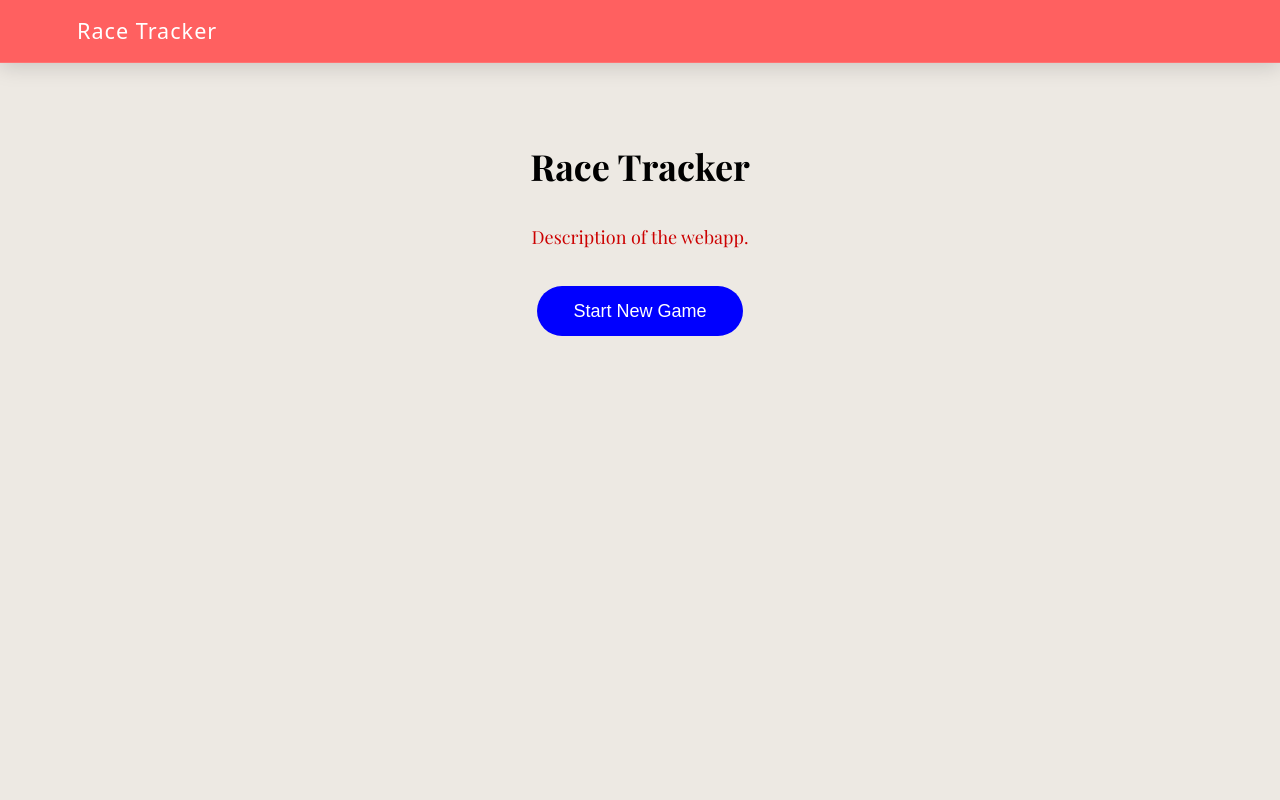
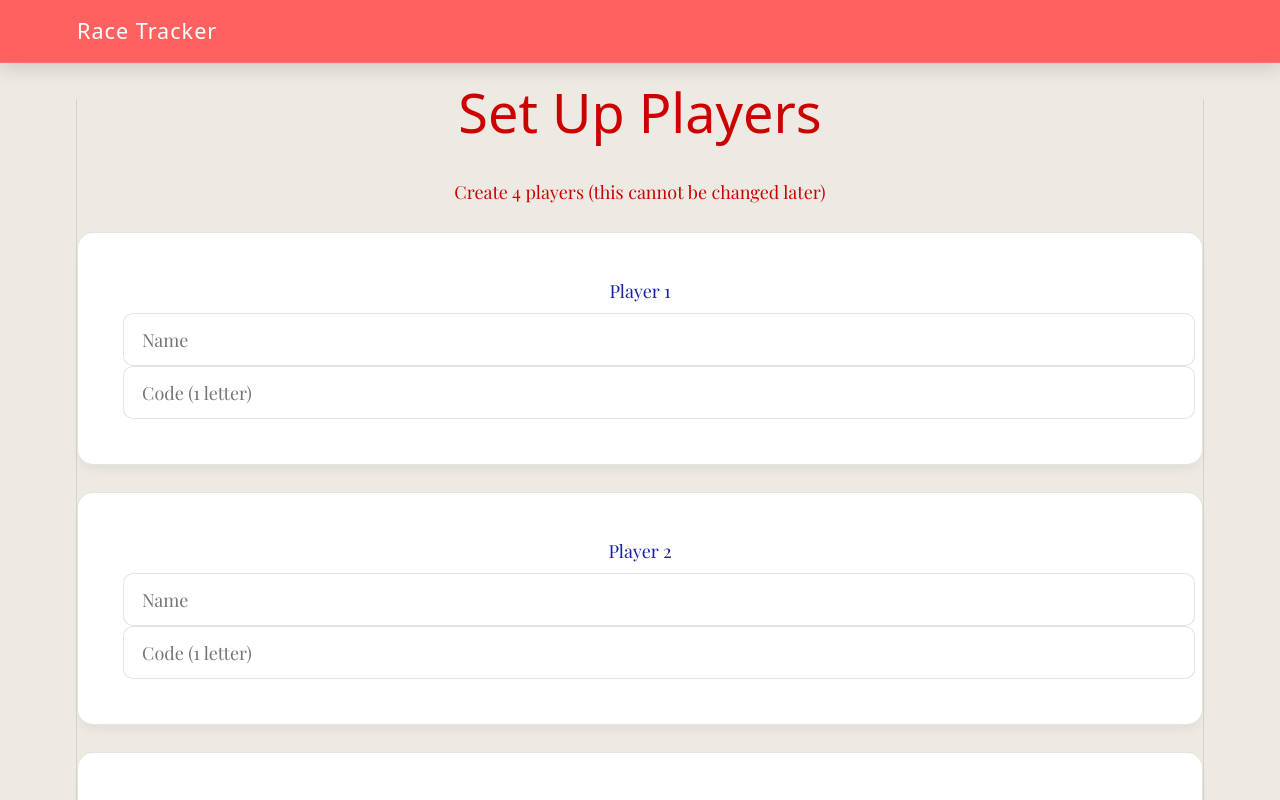
Before and after one commit to mamcgovern/RaceTracker, a React (Vite) app in the folder racetracker/: page / in a window 1280 px wide. Shown: the top 800 px of the page. Built offline with nearby package versions, Linux system fonts and the light colour scheme; the HTML template or start-up script is replaced by a standard one; a web font is replaced by a local one.

Commit message:
Add players page is working Bug: leaderboard shows default player

```diff
--- a/racetracker/src/App.jsx
+++ b/racetracker/src/App.jsx
@@ -7,6 +7,7 @@ import Header from './components/Header.jsx'
 import ScrollToTop from './components/ScrollToTop.jsx'
 
 import Home from './components/Home'
+import AddPlayers from './components/AddPlayers'
 import Rounds from './components/Rounds'
 import NewRound from './components/NewRound'
 import EditRound from './components/EditRound'
@@ -17,62 +18,77 @@ const STORAGE_KEY = 'race-tracker-data'
 
 export default function App() {
 
-    // Load from localStorage OR fallback to initial JSON
+    // =========================
+    // LOAD FROM STORAGE OR INIT
+    // =========================
     const [data, setData] = useState(() => {
         const saved = localStorage.getItem(STORAGE_KEY)
 
-        console.log("🔄 App init")
-        console.log("Saved data:", saved)
+        if (saved) {
+            console.log("🔄 Loaded saved game")
+            return JSON.parse(saved)
+        }
 
-        const parsed = saved ? JSON.parse(saved) : initialData
+        console.log("🆕 New game session created")
 
-        console.log("Loaded data:", parsed)
-
-        return parsed
+        return {
+            players: null,   // 👈 forces setup step
+            rounds: []
+        }
     })
 
-    // Save every change
+    // =========================
+    // PERSIST DATA
+    // =========================
     useEffect(() => {
-        console.log("📦 State updated:", data)
-
+        console.log("💾 Saving state:", data)
         localStorage.setItem(STORAGE_KEY, JSON.stringify(data))
-
-        console.log("💾 Saved to localStorage")
     }, [data])
 
-    // RESET GAME
-    const resetGame = () => {
-        console.log("🔄 RESET GAME TRIGGERED")
-
-        const fresh = {
-            ...initialData,
-            rounds: []
+    // =========================
+    // SET PLAYERS (ONE TIME ONLY)
+    // =========================
+    const addPlayers = (players) => {
+        if (data.players) {
+            console.log("⚠️ Players already set — locked")
+            return
         }
 
-        console.log("🧼 Reset state:", fresh)
+        console.log("👥 Setting players:", players)
 
-        setData(fresh)
-        localStorage.setItem(STORAGE_KEY, JSON.stringify(fresh))
+        setData(prev => ({
+            ...prev,
+            players
+        }))
     }
 
-    // ADD ROUND
+    // =========================
+    // RESET GAME (KEEP PLAYERS)
+    // =========================
+    const resetGame = () => {
+        console.log("🔄 Resetting rounds only")
+
+        setData(prev => ({
+            ...prev,
+            rounds: []
+        }))
+    }
+
+    // =========================
+    // ROUND CRUD
+    // =========================
     const addRound = (newRound) => {
         console.log("➕ Adding round:", newRound)
 
-        setData(prev => {
-            const updated = {
-                ...prev,
-                rounds: [...(prev.rounds || []), newRound]
-            }
-
-            console.log("📊 New rounds array:", updated.rounds)
-
-            return updated
-        })
+        setData(prev => ({
+            ...prev,
+            rounds: [...(prev.rounds || []), newRound]
+        }))
     }
 
-    // UPDATE ROUND
     const updateRound = (roundId, updatedRound) => {
+        console.log("✏️ Updating round:", roundId)
+
         setData(prev => ({
             ...prev,
             rounds: prev.rounds.map(r =>
@@ -81,20 +97,13 @@ export default function App() {
         }))
     }
 
-    // DELETE ROUND
     const deleteRound = (roundId) => {
         console.log("🗑 Deleting round:", roundId)
 
-        setData(prev => {
-            const updated = {
-                ...prev,
-                rounds: prev.rounds.filter(r => r.round !== Number(roundId))
-            }
-
-            console.log("📊 After delete:", updated.rounds)
-
-            return updated
-        })
+        setData(prev => ({
+            ...prev,
+            rounds: prev.rounds.filter(r => r.round !== Number(roundId))
+        }))
     }
 
     return (
@@ -104,11 +113,31 @@ export default function App() {
 
             <Routes>
 
+                {/* =========================
+                    HOME (ENTRY POINT)
+                ========================= */}
                 <Route
                     path="/"
-                    element={<Home resetGame={resetGame} />}
+                    element={
+                        data.players
+                            ? <Home resetGame={resetGame} />
+                            : <AddPlayers addPlayers={addPlayers} />
+                    }
                 />
 
+                {/* =========================
+                    SETUP (EXPLICIT ROUTE TOO)
+                ========================= */}
+                <Route
+                    path="/addplayers"
+                    element={
+                        <AddPlayers addPlayers={addPlayers} />
+                    }
+                />
+
+                {/* =========================
+                    ROUNDS
+                ========================= */}
                 <Route
                     path="/rounds"
                     element={
@@ -139,6 +168,9 @@ export default function App() {
                     }
                 />
 
+                {/* =========================
+                    END STATES
+                ========================= */}
                 <Route
                     path="/leaderboard"
                     element={<Leaderboard data={data} />}
--- a/racetracker/src/components/AddPlayers.jsx
+++ b/racetracker/src/components/AddPlayers.jsx
@@ -1,8 +1,133 @@
-import React, { useEffect, useState } from 'react'
+import React, { useState } from 'react'
+import { useNavigate } from 'react-router-dom'
 
-export default function AddPlayers() {
+export default function AddPlayers({ addPlayers }) {
+    const navigate = useNavigate()
+
+    const [players, setLocalPlayers] = useState([
+        { name: '', code: '' },
+        { name: '', code: '' },
+        { name: '', code: '' },
+        { name: '', code: '' }
+    ])
+
+    const [error, setError] = useState('')
+
+    const handleChange = (index, field, value) => {
+        const updated = [...players]
+        updated[index][field] = value
+        setLocalPlayers(updated)
+    }
+
+    const handleSubmit = () => {
+        console.log("👥 Raw input players:", players)
+
+        // =========================
+        // VALIDATION
+        // =========================
+        const cleaned = players.map(p => ({
+            name: p.name.trim(),
+            code: p.code.trim().toUpperCase()
+        }))
+
+        // Check empty fields
+        const hasEmpty = cleaned.some(p => !p.name || !p.code)
+        if (hasEmpty) {
+            setError("All players must have a name and a code.")
+            return
+        }
+
+        // Check unique codes
+        const codes = cleaned.map(p => p.code)
+        const uniqueCodes = new Set(codes)
+
+        if (uniqueCodes.size !== 4) {
+            setError("Each player must have a unique 1-letter code.")
+            return
+        }
+
+        // Check single-character codes
+        const invalidCode = cleaned.some(p => p.code.length !== 1)
+        if (invalidCode) {
+            setError("Each code must be exactly 1 letter.")
+            return
+        }
+
+        console.log("✅ Final players:", cleaned)
+
+        // Save into global state
+        addPlayers(cleaned)
+
+        // Go straight into the game
+        navigate('/rounds')
+    }
 
     return (
-        <div>Add Players</div>
+        <div className="page-container">
+
+            <h1>Set Up Players</h1>
+
+            <p className="subtitle">
+                Create 4 players (this cannot be changed later)
+            </p>
+
+            {/* =========================
+                PLAYER INPUTS
+            ========================= */}
+            <div className="grid1">
+
+                {players.map((p, i) => (
+                    <div className="card" key={i}>
+                        <div className="card-info">
+
+                            <div className="card-title">
+                                Player {i + 1}
+                            </div>
+
+                            <input
+                                className="form-input"
+                                placeholder="Name"
+                                value={p.name}
+                                onChange={(e) =>
+                                    handleChange(i, 'name', e.target.value)
+                                }
+                            />
+
+                            <input
+                                className="form-input"
+                                placeholder="Code (1 letter)"
+                                maxLength={1}
+                                value={p.code}
+                                onChange={(e) =>
+                                    handleChange(i, 'code', e.target.value)}
+                            />
+
+                        </div>
+                    </div>
+                ))}
+
+            </div>
+
+            {/* =========================
+                ERROR MESSAGE
+            ========================= */}
+            {error && (
+                <div className="card" style={{ border: '1px solid red' }}>
+                    <div className="card-info">
+                        <div className="card-description" style={{ color: 'red' }}>
+                            {error}
+                        </div>
+                    </div>
+                </div>
+            )}
+
+            {/* =========================
+                SUBMIT BUTTON
+            ========================= */}
+            <button className="btn" onClick={handleSubmit}>
+                Start Game
+            </button>
+
+        </div>
     )
 }
--- a/racetracker/src/components/Home.jsx
+++ b/racetracker/src/components/Home.jsx
@@ -6,7 +6,7 @@ export default function Home({ resetGame }) {
 
     const handleStart = () => {
         resetGame()
-        navigate('/rounds')
+        navigate('/addplayers')
     }
 
     return (
```
